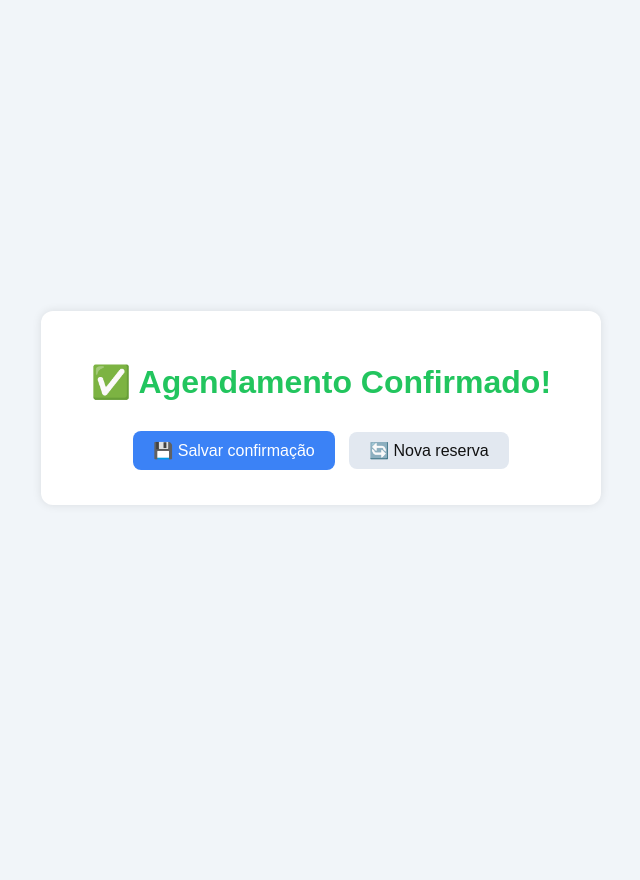
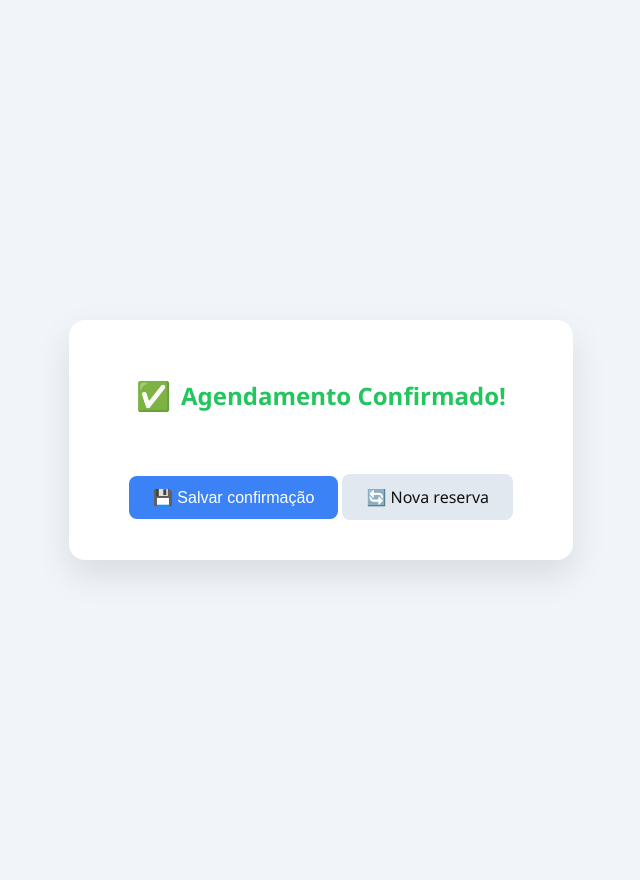
Before and after one commit to rdgx02/agendamento-de-salas, a Flask app: template app/templates/confirmado.html in a window 1280 px wide. Shown: the whole page, without its empty margins (319-959 px from the left). Before the commit the page ends 505 px from the top, so only its background shows below. Run offline with Flask 3, Linux system fonts and the light colour scheme; the template is opened without the code that fills it, so the values that code supplies are empty.

Commit message:
Versão estável com confirmação e prevenção de retorno via seta

```diff
--- a/app/agendamento.py
+++ b/app/agendamento.py
@@ -1,27 +1,24 @@
-from flask import Flask, render_template, request, jsonify, redirect, url_for, session, send_file
+from flask import Flask, render_template, request, jsonify, redirect, url_for, session, send_file, make_response
 from flask_sqlalchemy import SQLAlchemy
 from datetime import datetime, timedelta, date
 import os
 import csv
 
 app = Flask(__name__)
-app.secret_key = "agendamento123"
+app.secret_key = os.environ.get("SECRET_KEY", "dev123")
 
-# Caminho para o banco de dados na pasta "data"
 basedir = os.path.abspath(os.path.dirname(__file__))
-db_path = os.path.join(basedir, '..', 'data', 'agendamentos.db')
-app.config['SQLALCHEMY_DATABASE_URI'] = 'sqlite:///' + os.path.abspath(db_path)
+app.config['SQLALCHEMY_DATABASE_URI'] = 'sqlite:///' + os.path.join(basedir, '../data/agendamentos.db')
 app.config['SQLALCHEMY_TRACK_MODIFICATIONS'] = False
 
 db = SQLAlchemy(app)
-
 salas_disponiveis = ["205", "214", "305"]
 
 class Agendamento(db.Model):
     id = db.Column(db.Integer, primary_key=True)
     nome = db.Column(db.String(100), nullable=False)
     sala = db.Column(db.String(10), nullable=False)
-    data = db.Column(db.String(10), nullable=False)  # formato YYYY-MM-DD
+    data = db.Column(db.String(10), nullable=False)
     inicio = db.Column(db.DateTime, nullable=False)
     fim = db.Column(db.DateTime, nullable=False)
 
@@ -36,6 +33,9 @@ def gerar_horarios_disponiveis(sala, data, duracao):
     horarios = []
     agora = datetime.now()
     data_dt = datetime.strptime(data, "%Y-%m-%d")
+    if data_dt.weekday() in [5, 6]:
+        return []
+
     inicio = datetime.combine(data_dt.date(), datetime.strptime("08:00", "%H:%M").time())
     fim_limite = datetime.combine(data_dt.date(), datetime.strptime("18:00", "%H:%M").time())
     fim_maximo = fim_limite + timedelta(minutes=120)
@@ -52,15 +52,10 @@ def gerar_horarios_disponiveis(sala, data, duracao):
                 if verificar_disponibilidade(sala, data, inicio, fim_agendamento):
                     horarios.append(inicio.strftime("%H:%M"))
         inicio += timedelta(minutes=30)
-
     return horarios
 
 def salas_disponiveis_para_data(data, duracao):
-    disponiveis = []
-    for sala in salas_disponiveis:
-        if gerar_horarios_disponiveis(sala, data, duracao):
-            disponiveis.append(sala)
-    return disponiveis
+    return [sala for sala in salas_disponiveis if gerar_horarios_disponiveis(sala, data, duracao)]
 
 @app.template_filter('datetimeformat')
 def formatar_data(data_str):
@@ -74,12 +69,9 @@ def horarios_disponiveis():
     sala = request.args.get("sala")
     data = request.args.get("data")
     duracao = int(request.args.get("duracao", 30))
-
     if not sala or not data:
         return jsonify([])
-
-    horarios = gerar_horarios_disponiveis(sala, data, duracao)
-    return jsonify(horarios)
+    return jsonify(gerar_horarios_disponiveis(sala, data, duracao))
 
 @app.route("/salas-disponiveis")
 def salas_disponiveis_route():
@@ -92,21 +84,27 @@ def salas_disponiveis_route():
 def confirmado():
     mensagem = session.pop("mensagem_confirmacao", None)
     dados = session.pop("dados_confirmacao", None)
-    return render_template("confirmado.html", mensagem=mensagem, dados=dados)
+    if not dados:
+        return redirect(url_for("agendar"))
+
+    response = make_response(render_template("confirmado.html", mensagem=mensagem, dados=dados))
+    response.headers["Cache-Control"] = "no-store, no-cache, must-revalidate, max-age=0"
+    return response
 
 @app.route("/exportar")
 def exportar():
     agendamentos = Agendamento.query.all()
-    csv_path = os.path.join(basedir, '..', 'data', 'agendamentos_export.csv')
+    csv_path = os.path.join(basedir, "../data/agendamentos_export.csv")
     with open(csv_path, mode='w', newline='', encoding='utf-8') as csvfile:
         writer = csv.writer(csvfile)
         writer.writerow(["ID", "Nome", "Sala", "Data", "Início", "Fim"])
         for a in agendamentos:
             writer.writerow([a.id, a.nome, a.sala, a.data, a.inicio.strftime("%H:%M"), a.fim.strftime("%H:%M")])
-    return send_file(os.path.abspath(csv_path), as_attachment=True)
+    return send_file(csv_path, as_attachment=True)
 
 @app.route("/", methods=["GET", "POST"])
 def agendar():
+    session.clear()
     mensagem = ""
     data = request.form.get("data") if request.method == "POST" else request.args.get("data")
     aviso_sem_salas = False
@@ -118,7 +116,9 @@ def agendar():
         if data_dt < date.today():
             mensagem = "Não é possível agendar para uma data que já passou."
             return render_template("form.html", salas=[], mensagem=mensagem, aviso_sem_salas=True, hoje=hoje)
-
+        if data_dt.weekday() in [5, 6]:
+            mensagem = "Não é possível agendar aos sábados ou domingos."
+            return render_template("form.html", salas=[], mensagem=mensagem, aviso_sem_salas=True, hoje=hoje)
         salas_para_data = salas_disponiveis_para_data(data, 30)
         if not salas_para_data:
             aviso_sem_salas = True
@@ -162,8 +162,11 @@ def agendar():
         }
         return redirect(url_for("confirmado"))
 
-    return render_template("form.html", salas=salas_para_data, mensagem=mensagem, aviso_sem_salas=aviso_sem_salas, hoje=hoje)
+    response = make_response(render_template("form.html", salas=salas_para_data, mensagem=mensagem, aviso_sem_salas=aviso_sem_salas, hoje=hoje))
+    response.headers["Cache-Control"] = "no-store, no-cache, must-revalidate, max-age=0"
+    return response
 
-# Criação do banco se necessário
-with app.app_context():
-    db.create_all()
+if __name__ == "__main__":
+    with app.app_context():
+        db.create_all()
+    app.run(debug=True)
--- a/app/templates/confirmado.html
+++ b/app/templates/confirmado.html
@@ -3,11 +3,15 @@
 <head>
   <meta charset="UTF-8">
   <title>Agendamento Confirmado</title>
+  <meta name="viewport" content="width=device-width, initial-scale=1.0">
+  <meta http-equiv="Cache-Control" content="no-store">
   <script src="https://cdnjs.cloudflare.com/ajax/libs/html2canvas/1.4.1/html2canvas.min.js"></script>
   <style>
     body {
-            font-family: Arial, sans-serif;
+      font-family: "Segoe UI", sans-serif;
       background: #f1f5f9;
+      margin: 0;
+      padding: 40px;
       display: flex;
       justify-content: center;
       align-items: center;
@@ -15,53 +19,100 @@
     }
     #confirmacao {
       background: #fff;
-            padding: 30px 50px;
-            border-radius: 12px;
-            box-shadow: 0 0 10px rgba(0,0,0,0.1);
+      padding: 40px 60px;
+      border-radius: 16px;
+      box-shadow: 0 15px 35px rgba(0, 0, 0, 0.1);
       text-align: center;
+      transition: all 0.3s ease-in-out;
     }
     h1 {
       color: #22c55e;
-            margin-bottom: 20px;
+      font-size: 24px;
+      margin-bottom: 30px;
+      display: flex;
+      align-items: center;
+      justify-content: center;
+      gap: 10px;
+    }
+    h1::before {
+      content: "✅";
+      font-size: 28px;
     }
     .info {
-            margin: 10px 0;
       font-size: 18px;
+      margin: 12px 0;
+      display: flex;
+      align-items: center;
+      justify-content: center;
+      gap: 8px;
+      color: #334155;
+    }
+    .info strong {
+      margin-right: 5px;
+      color: #1e293b;
     }
     .btns {
-            margin-top: 25px;
+      margin-top: 30px;
+      display: flex;
+      justify-content: center;
+      gap: 12px;
     }
     button, a {
-            padding: 10px 20px;
+      padding: 12px 24px;
       font-size: 16px;
-            margin: 5px;
       border-radius: 8px;
       border: none;
+      text-decoration: none;
       cursor: pointer;
+      transition: background-color 0.2s ease;
+      display: inline-flex;
+      align-items: center;
+      gap: 8px;
     }
     .salvar {
       background: #3b82f6;
       color: white;
     }
+    .salvar:hover {
+      background: #2563eb;
+    }
     .voltar {
       background: #e2e8f0;
-            text-decoration: none;
       color: #111;
     }
+    .voltar:hover {
+      background: #cbd5e1;
+    }
+    .no-print {
+      display: inline-block;
+    }
+    @media print {
+      .no-print {
+        display: none !important;
+      }
+    }
   </style>
+  <script>
+    window.addEventListener("pageshow", function(event) {
+      if (event.persisted || performance.getEntriesByType("navigation")[0].type === "back_forward") {
+        window.location.href = "/";
+      }
+    });
+    window.history.replaceState({}, document.title, "/confirmado");
+  </script>
 </head>
 <body>
   <div id="confirmacao">
-        <h1>✅ Agendamento Confirmado!</h1>
+    <h1>Agendamento Confirmado!</h1>
 
     {% if dados %}
       <div class="info">👤 <strong>Nome:</strong> {{ dados.nome }}</div>
       <div class="info">🏢 <strong>Sala:</strong> {{ dados.sala }}</div>
       <div class="info">📅 <strong>Data:</strong> {{ dados.data | datetimeformat }}</div>
-            <div class="info">🕐 <strong>Horário:</strong> {{ dados.inicio }} às {{ dados.fim }}</div>
+      <div class="info">⏰ <strong>Horário:</strong> {{ dados.inicio }} às {{ dados.fim }}</div>
     {% endif %}
 
-        <div class="btns">
+    <div class="btns no-print">
       <button class="salvar" onclick="baixarImagem()">💾 Salvar confirmação</button>
       <a href="{{ url_for('agendar') }}" class="voltar">🔄 Nova reserva</a>
     </div>
@@ -69,11 +120,15 @@
 
   <script>
     function baixarImagem() {
-            html2canvas(document.querySelector("#confirmacao")).then(canvas => {
+      const confirmacao = document.getElementById("confirmacao");
+      const botoes = document.querySelector(".btns");
+      botoes.style.display = "none";
+      html2canvas(confirmacao, {backgroundColor: '#fff'}).then(canvas => {
         const link = document.createElement("a");
         link.download = "confirmacao_agendamento.png";
         link.href = canvas.toDataURL("image/png");
         link.click();
+        botoes.style.display = "flex";
       });
     }
   </script>
```
Also changed, not shown: app/templates/form.html (+35 -13 lines), data/agendamentos.db, 1 other file. Lines whose indentation alone changed are shown as unchanged.
